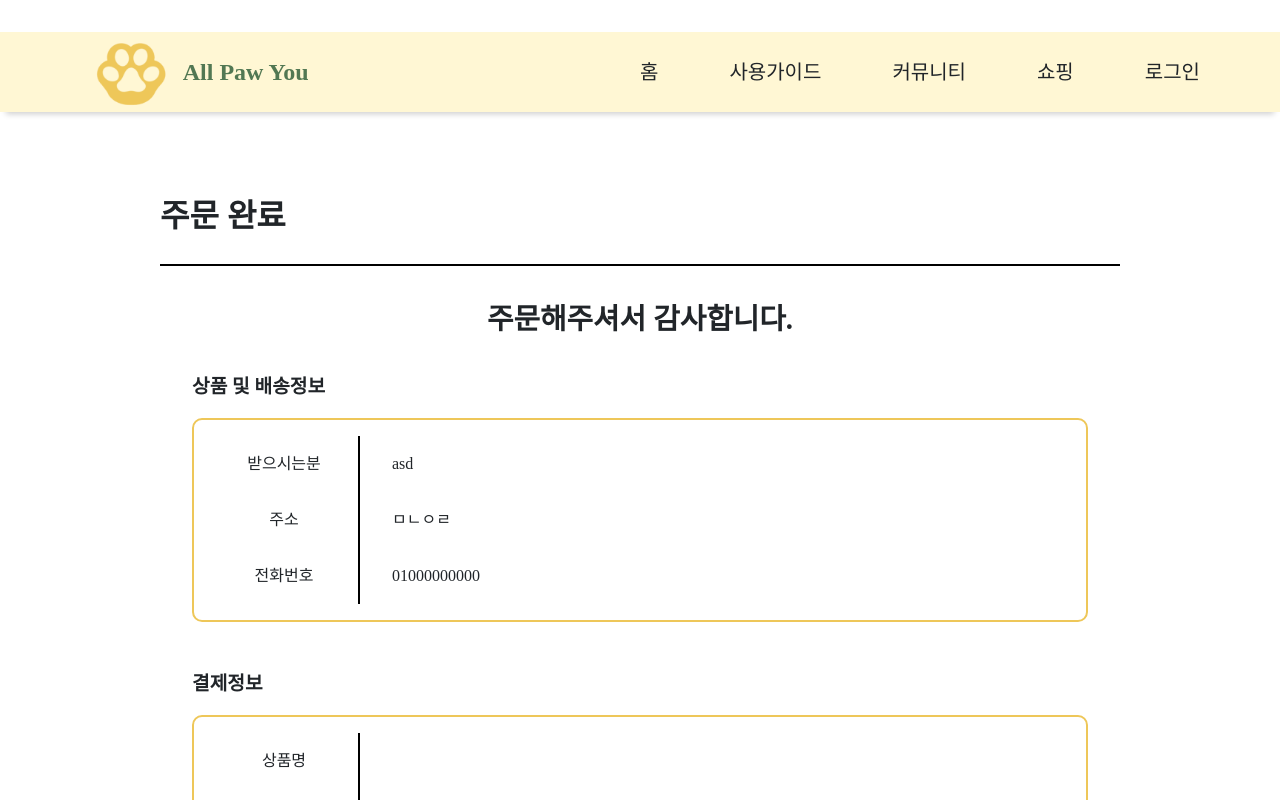
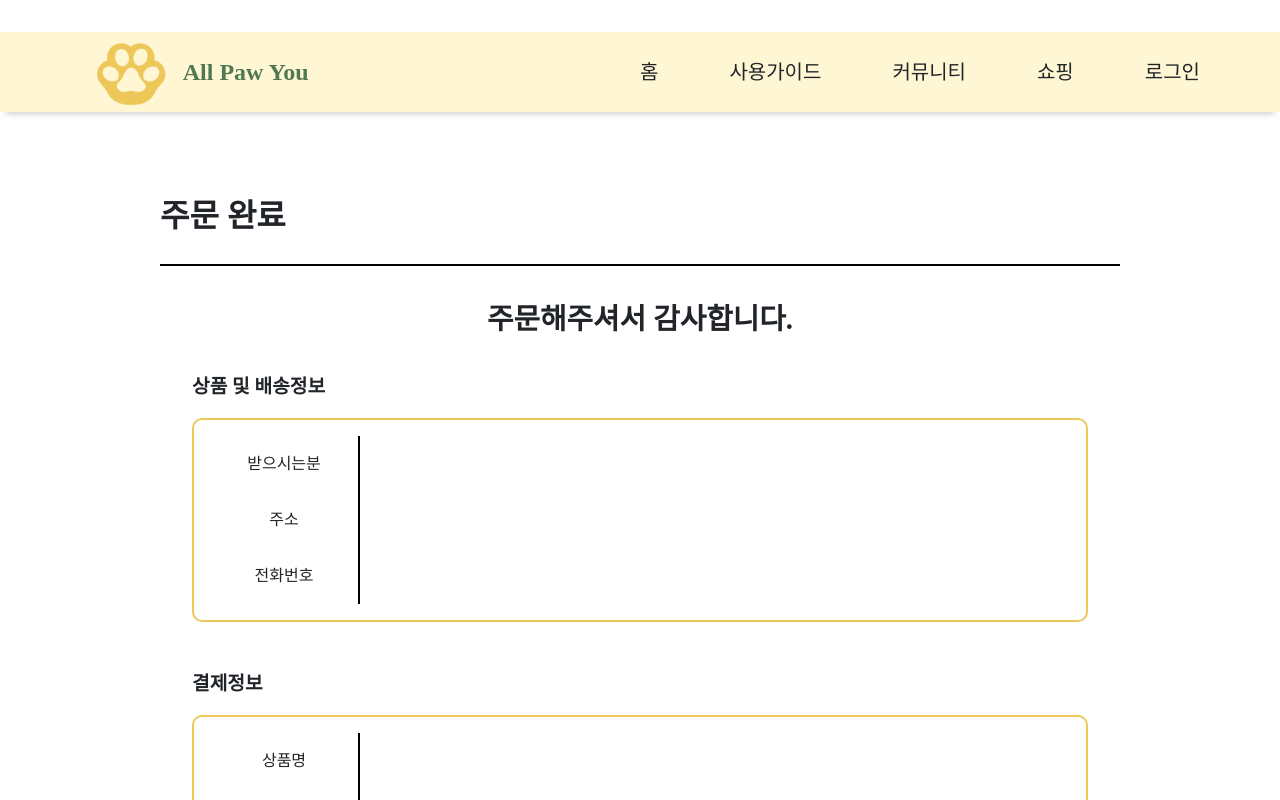
Before and after one commit to j2sunn/AllPawYou_FrontEnd, a React (Vite) app: page /payment/approve in a window 1280 px wide. Shown: the top 800 px of the page. Built offline with nearby package versions, Linux system fonts and the light colour scheme; no server answers; a web font is replaced by a local one.

Commit message:
결제 페이지 유저 정보 연결

```diff
--- a/src/routes/Payment/PaymentApprove.jsx
+++ b/src/routes/Payment/PaymentApprove.jsx
@@ -14,7 +14,12 @@ const PaymentApprove = () => {
   const pg_token = location?.search.split("=")[1];
 
   //유저 정보는 localStorage나 유저 api 요청해서 사용
-
+  const [user, setUser] = useState({
+    username: localStorage.getItem("username"),
+    email: localStorage.getItem("email"),
+    phone: localStorage.getItem("phone"),
+    address: localStorage.getItem("address")
+  });
   const [requestData, setRequestData] = useState({
     tid: localStorage.getItem("tid"),
     pg_token
@@ -44,15 +49,15 @@ const PaymentApprove = () => {
               <Table>
                 <Tr>
                   <Th>받으시는분</Th>
-                  <Td>asd</Td>
+                  <Td>{user?.username}</Td>
                 </Tr>
                 <Tr>
                   <Th>주소</Th>
-                  <Td>ㅁㄴㅇㄹ</Td>
+                  <Td>{user?.address}</Td>
                 </Tr>
                 <Tr>
                   <Th>전화번호</Th>
-                  <Td>01000000000</Td>
+                  <Td>{user?.phone}</Td>
                 </Tr>
               </Table>
             </DetailContainer>
--- a/src/routes/Payment/PaymentCheck.jsx
+++ b/src/routes/Payment/PaymentCheck.jsx
@@ -9,7 +9,13 @@ const PaymentCheck = () => {
   //장바구니에서 전달한 정보 받기
   const { state } = useLocation();
   console.log(state);
-  //유저 정보는 localStorage나 유저 api 요청해서 사용
+
+  const [user, setUser] = useState({
+    username: localStorage.getItem("username"),
+    email: localStorage.getItem("email"),
+    phone: localStorage.getItem("phone"),
+    address: localStorage.getItem("address")
+  });
 
   const [orderList, setOrderList] = useState([]);
   const [data, setData] = useState({userNo: 1, totalPrice: state.totalPrice, itemName: ''});
@@ -35,22 +41,22 @@ const PaymentCheck = () => {
               <Table>
                 <Tr>
                   <Th>이름</Th>
-                  <Td>asd</Td>
+                  <Td>{user?.username}</Td>
                 </Tr>
 
                 <Tr>
                   <Th>이메일</Th>
-                  <Td>ㅁㄴㅇㄹ</Td>
+                  <Td>{user?.email}</Td>
                 </Tr>
 
                 <Tr>
                   <Th>전화번호</Th>
-                  <Td>01000000000</Td>
+                  <Td>{user?.phone}</Td>
                 </Tr>
 
                 <Tr>
                   <Th>배송주소</Th>
-                  <Td>ㅁㄴㄹㄴㅇㅁㄴ</Td>
+                  <Td>{user?.address}</Td>
                 </Tr>
               </Table>
             </DetailContainer>
```
